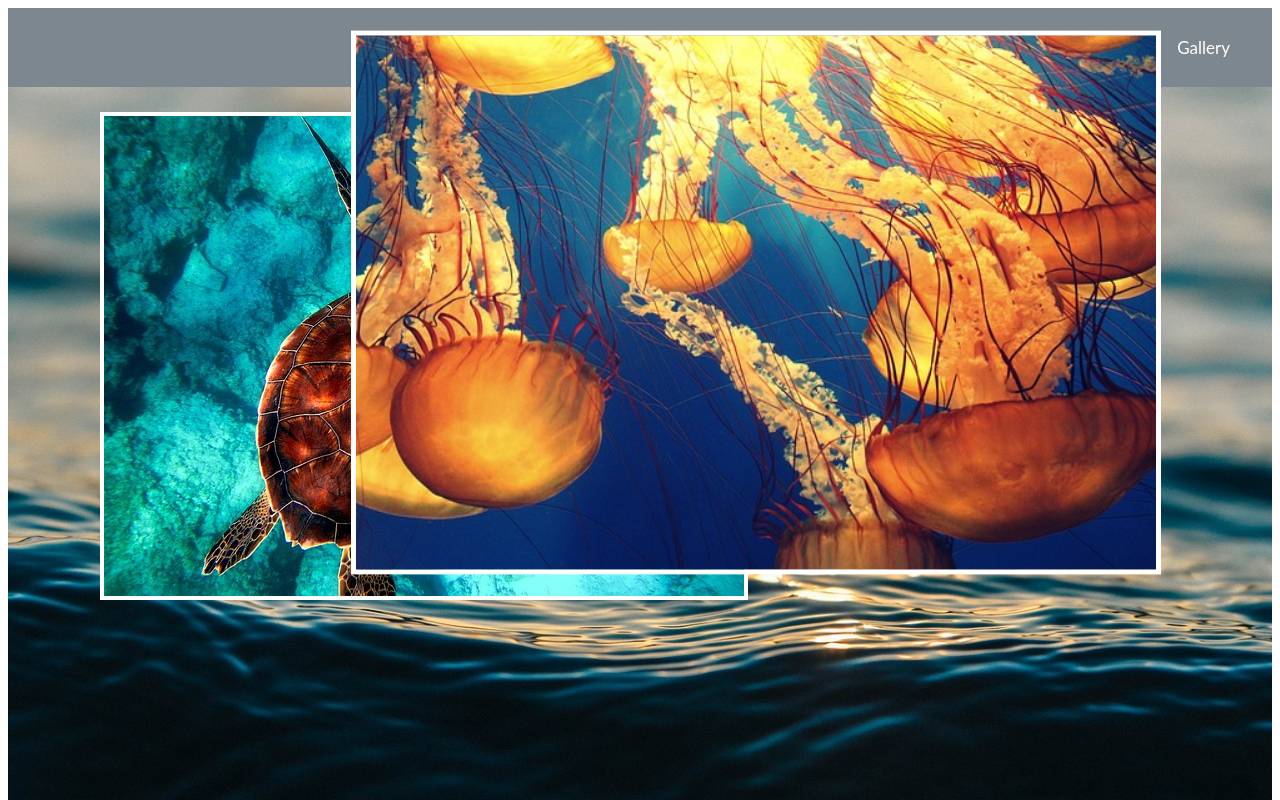
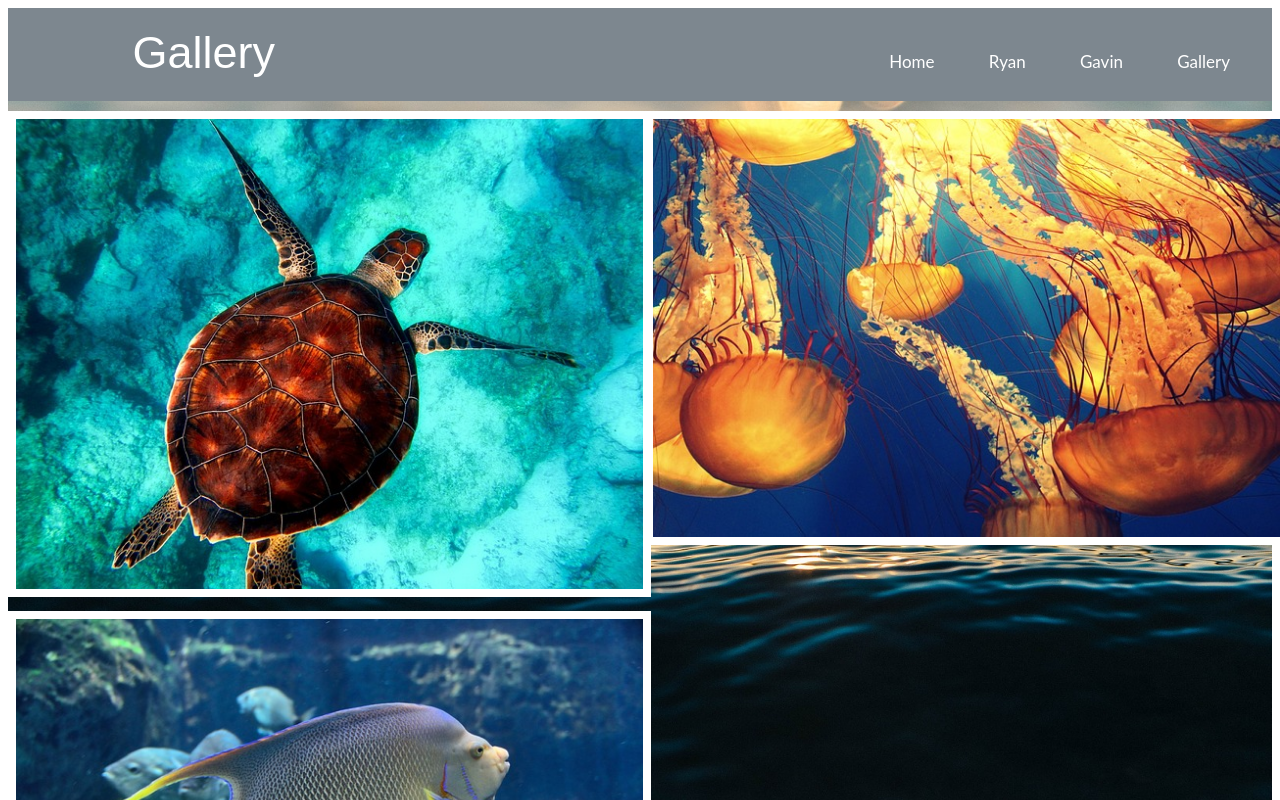
Before and after one commit to IoIxD/cis133-group-project-a, a plain HTML site: page index2.html in a window 1280 px wide. Shown: the top 800 px of the page. Drawn offline with Linux system fonts and the light colour scheme.

Commit message:
Update styles2.css
updated styles2.css file

```diff
--- a/styles2.css
+++ b/styles2.css
@@ -1,22 +1,32 @@
 .img {
   background-image: url(photos/sea.jpg);
-  padding: 600px;
+  /* min-width: 100%;
+  min-height: 100%;
+  position:relative;
+  top: 0;
+  left:0; */
+  /* background-image: url(photos/sea.jpg);
+  padding: 600px; */
 }
 .img2 {
   background-image: url(photos/wheatpic.jpg);
-  padding: 600px;
+  /* padding: 600px; */
 }
 .img3 {
   background-image: url(photos/city-bkgr.jpg);
-  padding: 600px;
+  /* padding: 600px;
   padding-left: none;
-  padding-right: none;
+  padding-right: none; */
 }
 .bg {
   background-position: center;
   background-repeat: no-repeat;
-
   background-size: cover;
+  min-width: 100%;
+  min-height: 100%;
+  position: static;
+  top: 0;
+  left: 0;
 }
 ul li {
   display: inline-block;
@@ -29,7 +39,7 @@ ul li {
   font-size: 17px;
   background-color: rgba(16, 34, 48, 0.541);
   display: block;
-  margin-bottom: none;
+  margin-bottom: 0px;
 }
 
 .button a {
@@ -46,14 +56,14 @@ ul li {
   background-color: rgba(255, 255, 255, 0.164);
 }
 
-.gallery {
+.gallery-title {
   padding-right: 600px;
   font-size: 45px;
   font-family: Arial, Helvetica, sans-serif;
   color: white;
 }
 
-.turtle {
+/*.turtle {
   border: solid white 4px;
   scale: 100%;
   position: absolute;
@@ -86,7 +96,7 @@ ul li {
 }
 .trap{
     border: solid white 4px;
-    scale: 80%;
+    scale: auto;
     position: absolute;
 
 }
@@ -118,4 +128,19 @@ ul li {
     top: 2450px;
     right: 800px;
 
+} */
+img {
+  max-width: 100%;
+  height: auto;
+  border: solid white 8px;
+  /* max-width: 100%;
+  max-height: 100%; */
+  /* position: relative; */
 }
+.container {
+  display: grid;
+  grid-template-columns: 1fr 1fr;
+  grid-template-rows: 1fr 1fr;
+  grid-gap: 10px;
+  padding-top: 10px;
+}
```
